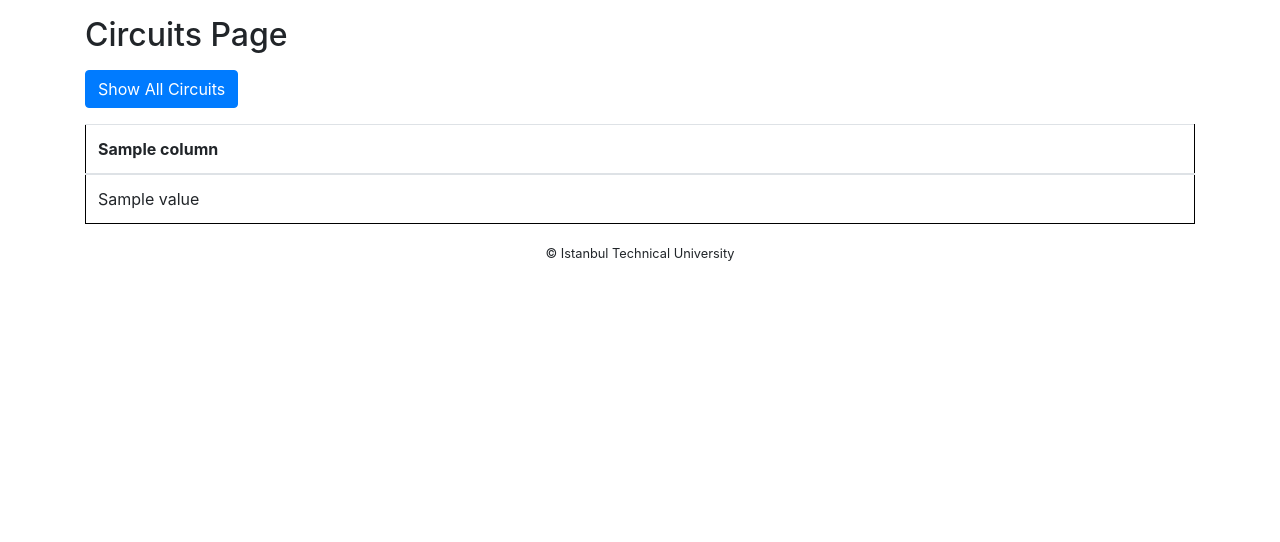
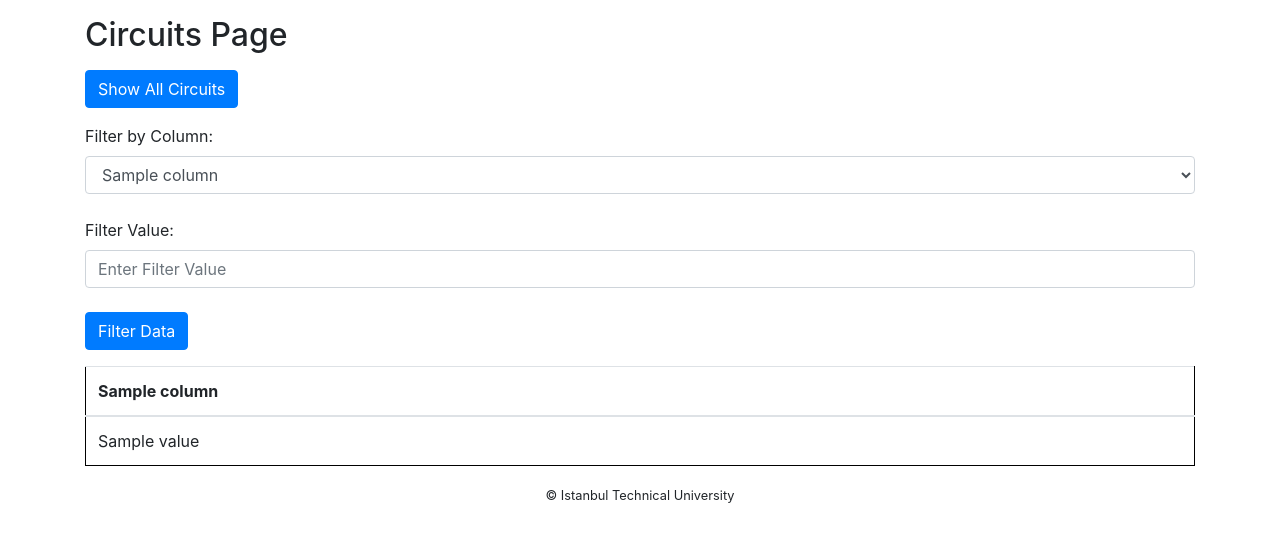
Before and after one commit to qwertymert/Formula1-Database-blg317e-project, a Flask app: template templates/circuits.html in a window 1280 px wide. Shown: the part 56-598 px from the top of the page. Run offline with Flask 3, Linux system fonts and the light colour scheme; the template is opened without the code that fills it: most values are stand-ins (such as "Sample title", 1, 10 or a date in 2020); some libraries are stand-ins or nearby versions.

Commit message:
Generic filter for circuits added

```diff
--- a/templates/circuits.html
+++ b/templates/circuits.html
@@ -9,6 +9,19 @@
     <div class="container mt-3">
         <form action="{{ url_for("circuits_page") }}" method="post">
             <button class="btn btn-primary mb-3" type="submit">Show All Circuits</button>
+        </form>
+        <form action="{{ url_for("viewCircuit.filter_data") }}" method="post">
+            <label for="column_input">Filter by Column:</label>
+            <select name="column_input" id="column_input" class="form-control">
+                {% for column in columns %}
+                    <option value="{{ column }}">{{ column }}</option>
+                {% endfor %}
+            </select>
+            <br>
+            <label for="filter_input">Filter Value:</label>
+            <input type="text" name="filter_input" id="filter_input" class="form-control" placeholder="Enter Filter Value">
+            <br>
+            <button class="btn btn-primary mb-3" type="submit">Filter Data</button>
         </form>
         {% if table_names %}
         <table class="table">
```
Also changed, not shown: viewCircuit.py (+14 -0 lines).
